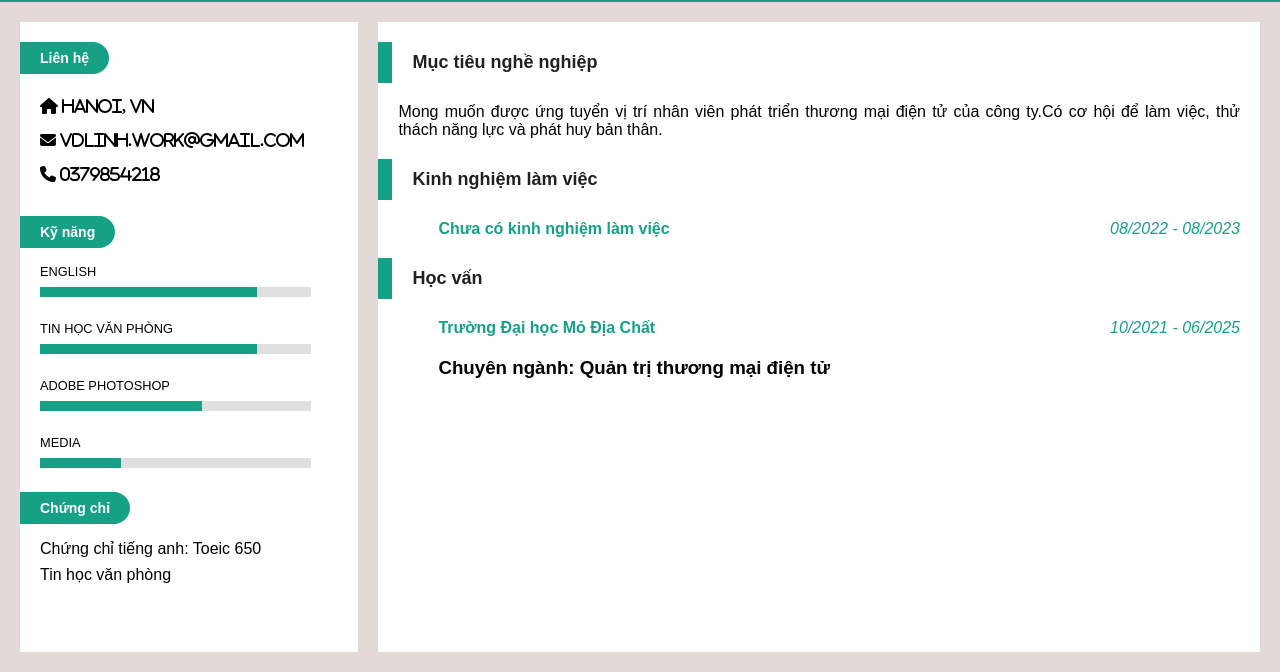
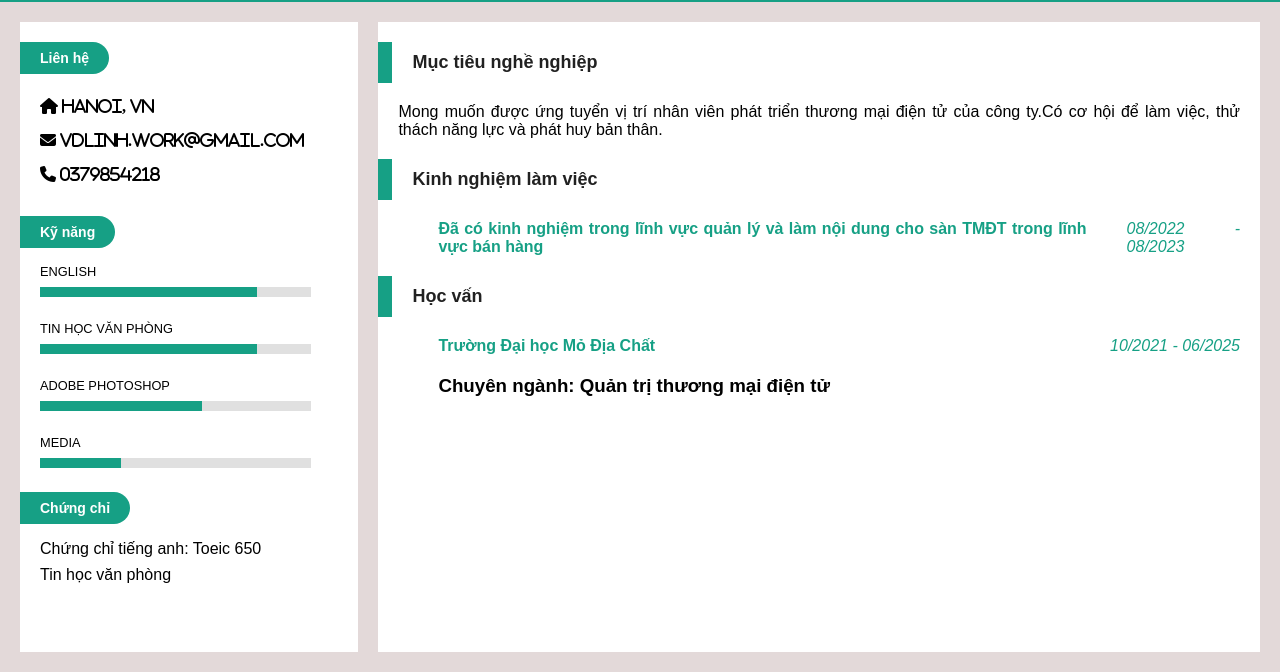
Before and after one commit to dieulynk3/dieulynk3.github.io, a plain HTML site: page index.html in a window 1280 px wide. Shown: the part 146-818 px from the top of the page. Drawn offline with Linux system fonts and the light colour scheme.

Commit message:
Update index.html

```diff
--- a/index.html
+++ b/index.html
@@ -94,7 +94,7 @@
                 <ul>
                     <li>
                         <div class="tabbar-title">
-                            <p class="text-content">Chưa có kinh nghiệm làm việc</p>
+                            <p class="text-content">Đã có kinh nghiệm trong lĩnh vực quản lý và làm nội dung cho sàn TMĐT trong lĩnh vực bán hàng</p>
                             <p class="text-date">08/2022 - 08/2023</p>
                         </div>
 
```
